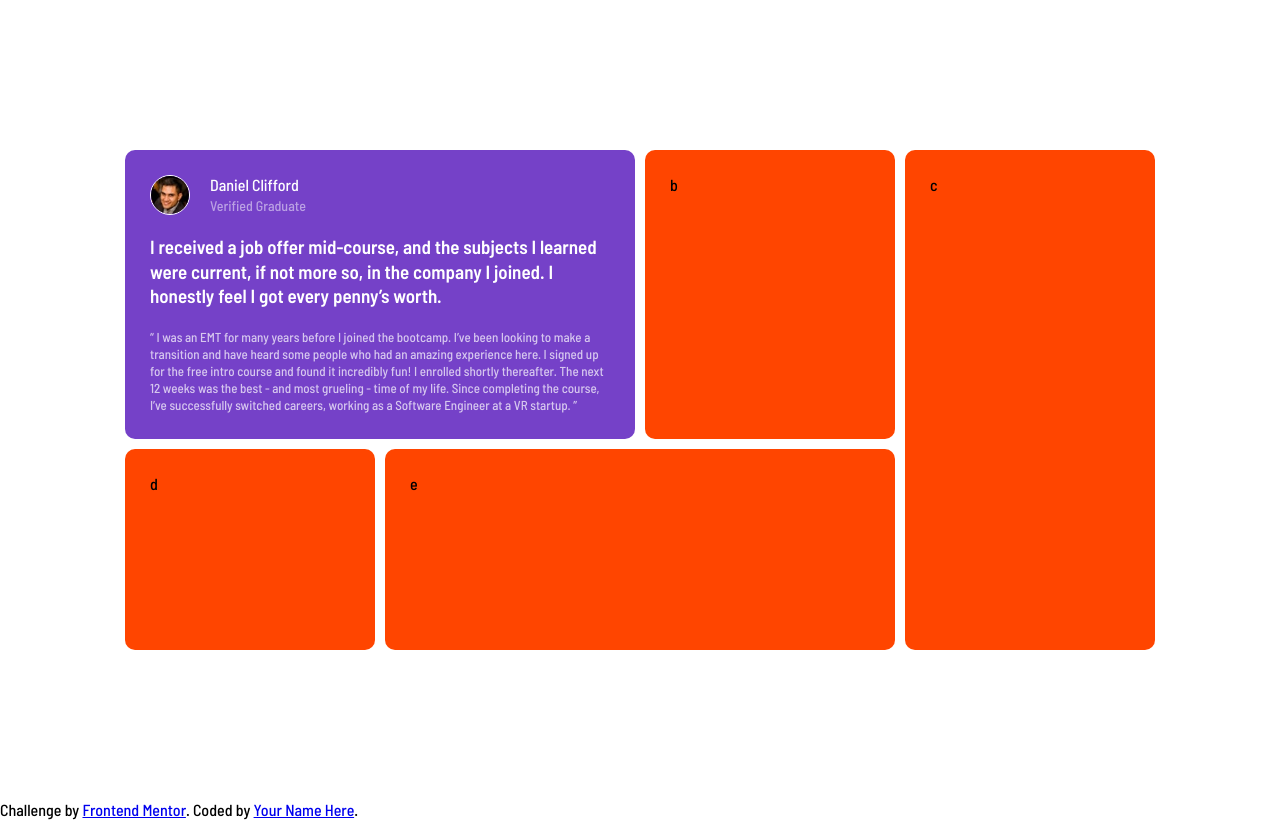
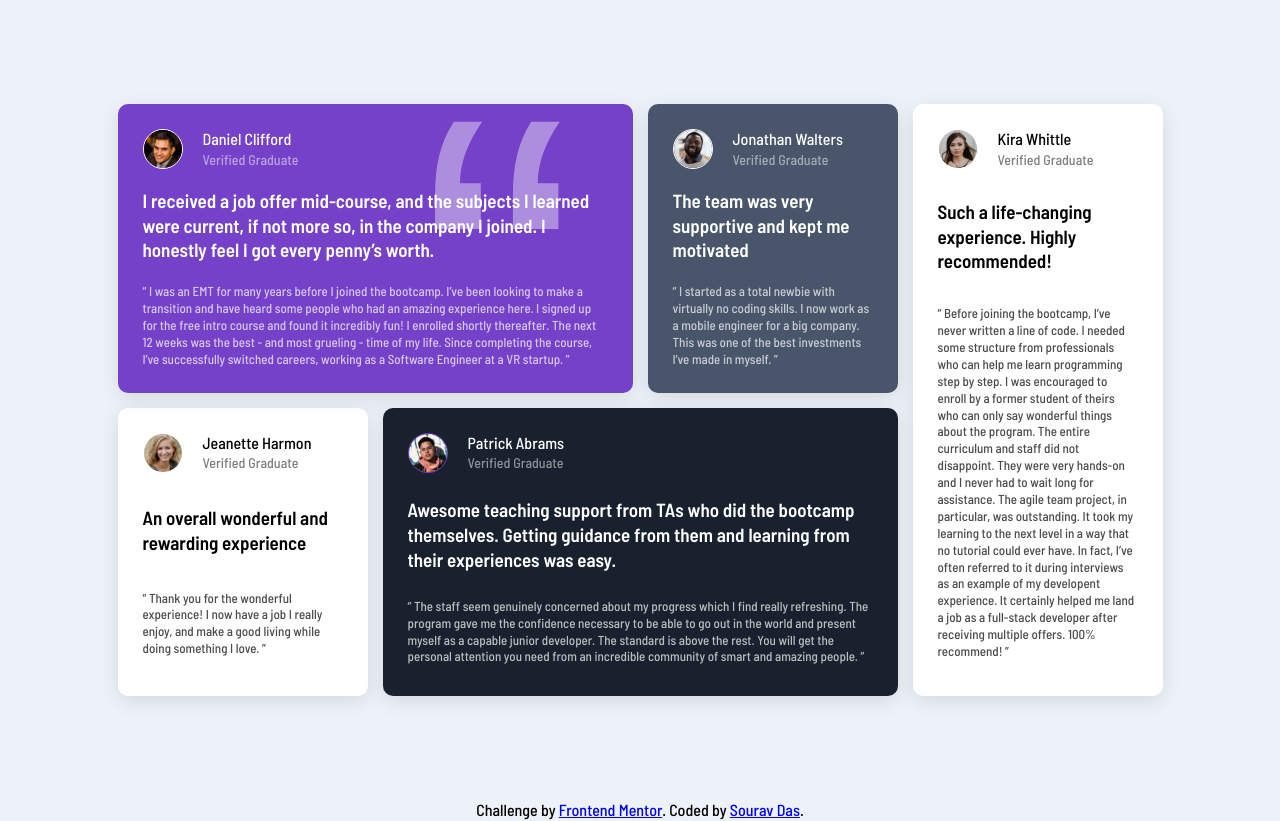
Before and after one commit to souravone/testimonial-grid.io, a website: page index.html in a window 1280 px wide. Drawn offline with Linux system fonts and the light colour scheme.

Commit message:
implenented all testimonies

```diff
--- a/SASS/_base.scss
+++ b/SASS/_base.scss
@@ -2,7 +2,7 @@
   --moderate-violet: hsl(263, 55%, 52%);
   --very-dark-grayish-blue: hsl(217, 19%, 35%);
   --very-dark-blackish-blue: hsl(219, 29%, 14%);
-  --White: hsl(0, 0%, 100%);
+  --white: hsl(0, 0%, 100%);
 
   --light-gray: hsl(0, 0%, 81%);
   --light-grayish-blue: hsl(210, 46%, 95%);
@@ -38,4 +38,9 @@ body {
   font-family: "Barlow Semi Condensed", sans-serif;
   font-weight: 500;
   line-height: 1.3;
+  background-color: var(--light-grayish-blue);
 }
+
+footer {
+  text-align: center;
+}
--- a/SASS/_testimonial.scss
+++ b/SASS/_testimonial.scss
@@ -4,40 +4,59 @@
 }
 
 .testimonials {
-  height: cR(500px);
+  // height: cR(580px);
+  // height: min-content;
   display: grid;
   grid-template-columns: repeat(4, minmax(min-content, cR(250px)));
   grid-template-rows: repeat(2, 1fr);
-  gap: cR(10px);
+  gap: cR(15px);
   justify-content: center;
   align-self: center;
 }
 
 .testimonial {
-  background-color: orangered;
   padding: cR(25px);
   display: grid;
   border-radius: cR(10px);
+  box-shadow: 0 cR(5px) cR(20px) rgba(0, 0, 0, 0.1);
+  align-items: flex-start;
 
   &__1 {
     background-color: var(--moderate-violet);
     color: #fff;
     grid-row: 1 / span 1;
     grid-column: 1 / span 2;
+    position: relative;
+
+    &::before {
+      content: "\201C";
+      position: absolute;
+      font-family: sans-serif;
+      font-size: cR(480px);
+      top: cR(-130px);
+      left: cR(300px);
+      opacity: 40%;
+    }
   }
   &__2 {
+    background-color: var(--very-dark-grayish-blue);
+    color: #fff;
     grid-row: 1 / span 1;
     grid-column: 3 / span 1;
   }
   &__3 {
+    background-color: var(--white);
     grid-row: 1 / span 2;
     grid-column: 4 / span 1;
   }
   &__4 {
+    background-color: var(--white);
     grid-row: 2 / span 1;
     grid-column: 1 / span 1;
   }
   &__5 {
+    background-color: var(--very-dark-blackish-blue);
+    color: #fff;
     grid-row: 2 / span 1;
     grid-column: 2 / span 2;
   }
@@ -55,6 +74,10 @@
     display: block;
     border: 1.5px solid #fff;
     border-radius: 50%;
+
+    &--patrick {
+      border: 1.5px solid var(--moderate-violet);
+    }
   }
 
   &__details {
--- a/index.html
+++ b/index.html
@@ -43,7 +43,7 @@
             current, if not more so, in the company I joined. I honestly feel I
             got every penny’s worth.
           </h3>
-          <p class="heading__sub">
+          <blockquote class="heading__sub">
             “ I was an EMT for many years before I joined the bootcamp. I’ve
             been looking to make a transition and have heard some people who had
             an amazing experience here. I signed up for the free intro course
@@ -51,19 +51,116 @@
             12 weeks was the best - and most grueling - time of my life. Since
             completing the course, I’ve successfully switched careers, working
             as a Software Engineer at a VR startup. ”
-          </p>
+          </blockquote>
         </div>
-        <div class="testimonial testimonial__2">b</div>
-        <div class="testimonial testimonial__3">c</div>
-        <div class="testimonial testimonial__4">d</div>
-        <div class="testimonial testimonial__5">e</div>
+        <div class="testimonial testimonial__2">
+          <div class="identity">
+            <img
+              src="./images/image-jonathan.jpg"
+              alt="Photo of Jonathan"
+              class="identity__img"
+            />
+            <div class="identity__details">
+              <h4 class="identity__name">Jonathan Walters</h4>
+              <p class="identity__verified">Verified Graduate</p>
+            </div>
+          </div>
+
+          <h3 class="heading__main">
+            The team was very supportive and kept me motivated
+          </h3>
+          <blockquote class="heading__sub">
+            “ I started as a total newbie with virtually no coding skills. I now
+            work as a mobile engineer for a big company. This was one of the
+            best investments I’ve made in myself. ”
+          </blockquote>
+        </div>
+        <div class="testimonial testimonial__3">
+          <div class="identity">
+            <img
+              src="./images/image-kira.jpg"
+              alt="Photo of Kira"
+              class="identity__img"
+            />
+            <div class="identity__details">
+              <h4 class="identity__name">Kira Whittle</h4>
+              <p class="identity__verified">Verified Graduate</p>
+            </div>
+          </div>
+
+          <h3 class="heading__main">
+            Such a life-changing experience. Highly recommended!
+          </h3>
+          <blockquote class="heading__sub">
+            “ Before joining the bootcamp, I’ve never written a line of code. I
+            needed some structure from professionals who can help me learn
+            programming step by step. I was encouraged to enroll by a former
+            student of theirs who can only say wonderful things about the
+            program. The entire curriculum and staff did not disappoint. They
+            were very hands-on and I never had to wait long for assistance. The
+            agile team project, in particular, was outstanding. It took my
+            learning to the next level in a way that no tutorial could ever
+            have. In fact, I’ve often referred to it during interviews as an
+            example of my developent experience. It certainly helped me land a
+            job as a full-stack developer after receiving multiple offers. 100%
+            recommend! ”
+          </blockquote>
+        </div>
+        <div class="testimonial testimonial__4">
+          <div class="identity">
+            <img
+              src="./images/image-jeanette.jpg"
+              alt="Photo of Jeanette"
+              class="identity__img"
+            />
+            <div class="identity__details">
+              <h4 class="identity__name">Jeanette Harmon</h4>
+              <p class="identity__verified">Verified Graduate</p>
+            </div>
+          </div>
+
+          <h3 class="heading__main">
+            An overall wonderful and rewarding experience
+          </h3>
+          <blockquote class="heading__sub">
+            “ Thank you for the wonderful experience! I now have a job I really
+            enjoy, and make a good living while doing something I love. ”
+          </blockquote>
+        </div>
+        <div class="testimonial testimonial__5">
+          <div class="identity">
+            <img
+              src="./images/image-patrick.jpg"
+              alt="Photo of Patrick"
+              class="identity__img identity__img--patrick"
+            />
+            <div class="identity__details">
+              <h4 class="identity__name">Patrick Abrams</h4>
+              <p class="identity__verified">Verified Graduate</p>
+            </div>
+          </div>
+
+          <h3 class="heading__main">
+            Awesome teaching support from TAs who did the bootcamp themselves.
+            Getting guidance from them and learning from their experiences was
+            easy.
+          </h3>
+          <blockquote class="heading__sub">
+            “ The staff seem genuinely concerned about my progress which I find
+            really refreshing. The program gave me the confidence necessary to
+            be able to go out in the world and present myself as a capable
+            junior developer. The standard is above the rest. You will get the
+            personal attention you need from an incredible community of smart
+            and amazing people. ”
+          </blockquote>
+        </div>
       </main>
     </div>
     <footer class="attribution">
       Challenge by
       <a href="https://www.frontendmentor.io?ref=challenge" target="_blank"
         >Frontend Mentor</a
-      >. Coded by <a href="#">Your Name Here</a>.
+      >. Coded by <a href="#">Sourav Das</a>.
     </footer>
   </body>
 </html>
```
Also changed, not shown: CSS/style.css, 1 other file.
